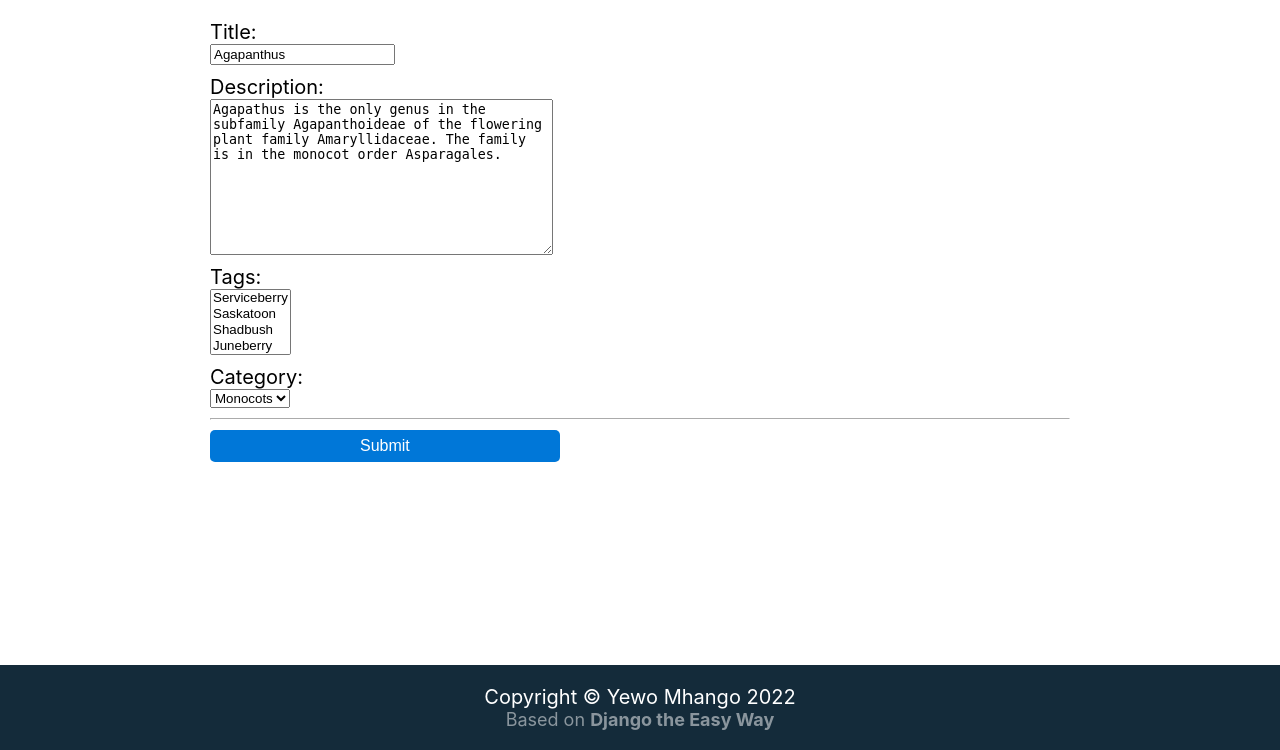
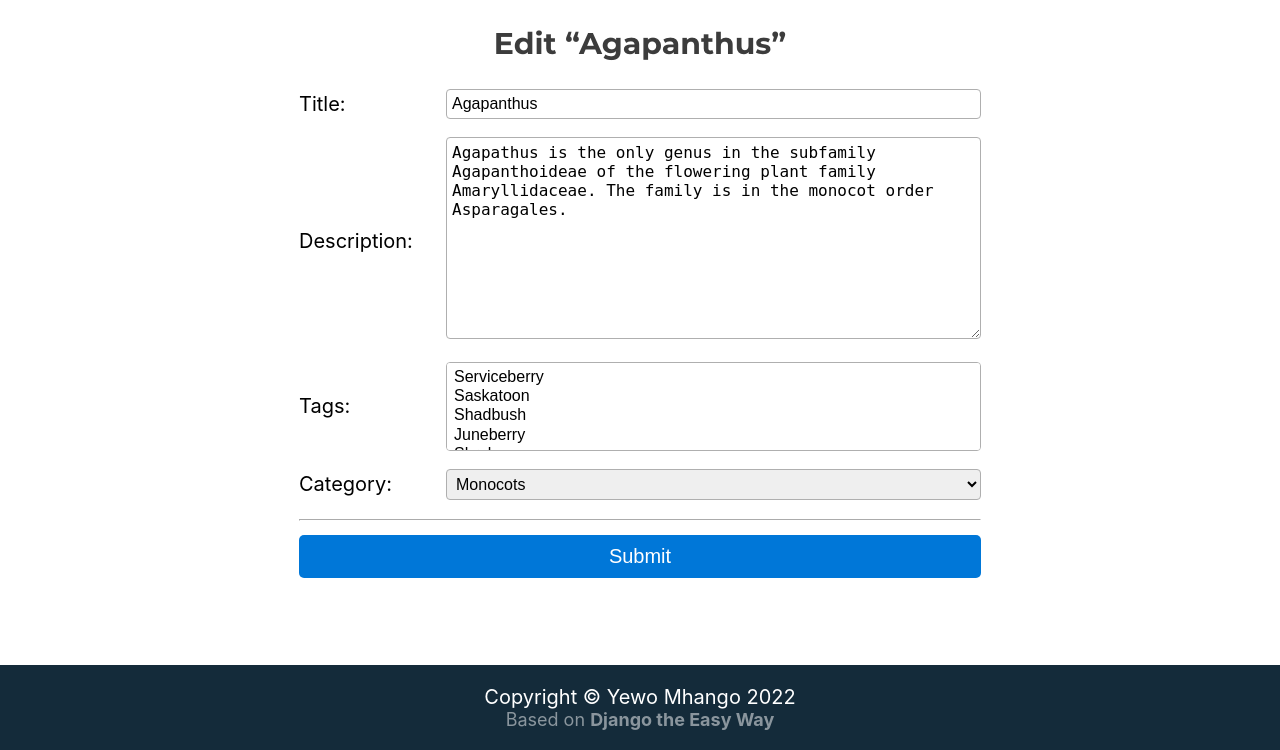
Before and after one commit to YewoMhango/learningDjango, a Django app: page /flower/edit/3/ in a window 1280 px wide. Shown: the part 50-800 px from the top of the page. Run offline with Django 4.2, Linux system fonts and the light colour scheme; data comes from the database, SQL or seed files in the repository.

Commit message:
Customized edit form further

```diff
--- a/base/static/base/css/site.css
+++ b/base/static/base/css/site.css
@@ -162,14 +162,56 @@ hr {
   font-weight: bold;
 }
 
-.edit-flower-form .form-control {
-  display: block;
-  margin-bottom: 10px;
+.edit-flower-form {
+  margin: auto;
+  width: fit-content;
+  min-width: 80%;
+}
+
+.edit-flower-form h2 {
+  text-align: center;
+  margin: 5px 0 15px 0;
+}
+
+.edit-flower-form table {
+  width: 100%;
+}
+
+.edit-flower-form td > * {
+  width: 100%;
+}
+
+.edit-flower-form td .form-control {
+  padding: 5px;
+  font-size: 1rem;
+  border-radius: 4px;
+  border: 1px rgb(175, 175, 175) solid;
+  margin: 5px 0;
+}
+
+.edit-flower-form td ul.errorlist {
+  margin: 0;
+  padding: 0;
+}
+
+.edit-flower-form td ul.errorlist li {
+  text-align: center;
+  color: rgb(155, 0, 0);
+  font-size: 14px;
+  font-weight: bold;
+  margin: 0 auto;
+  background-color: rgb(255, 173, 173);
+  box-shadow: 0 0 5px 5px rgb(255, 173, 173);
+  width: calc(100% - 13px);
+}
+
+.edit-flower-form td ul.errorlist li::marker {
+  color: transparent;
 }
 
 .edit-flower-form button[type="submit"] {
-  padding: 7px 150px;
-  font-size: 1rem;
+  padding: 10px 150px;
+  font-size: 1em;
   background-color: rgb(0, 119, 216);
   color: white;
   border: none;
--- a/myapp/templates/myapp/edit.html
+++ b/myapp/templates/myapp/edit.html
@@ -1,11 +1,57 @@
 {% extends 'base/base.html' %} {% block content %}
-<title>Add a Flower</title>
+<title>{{ page_title }}</title>
 <form class="edit-flower-form" action="" method="post">
+  <h2>{{ page_title }}</h2>
   {% csrf_token %}
   <div>
-    {{ form }}
-    <hr />
-    <button type="submit">Submit</button>
+    {{ form.non_field_errors }}
+    <table>
+      <tr>
+        <td></td>
+        <td>{{ form.title.errors }}</td>
+      </tr>
+      <tr>
+        <td>{{ form.title.label_tag }}</td>
+        <td>{{ form.title }}</td>
+      </tr>
+
+      <tr>
+        <td></td>
+        <td>{{ form.description.errors }}</td>
+      </tr>
+      <tr>
+        <td>{{ form.description.label_tag }}</td>
+        <td>{{ form.description }}</td>
+      </tr>
+
+      <tr>
+        <td></td>
+        <td>{{ form.tags.errors }}</td>
+      </tr>
+      <tr>
+        <td>{{ form.tags.label_tag }}</td>
+        <td>{{ form.tags }}</td>
+      </tr>
+
+      <tr>
+        <td></td>
+        <td>{{ form.category.errors }}</td>
+      </tr>
+      <tr>
+        <td>{{ form.category.label_tag }}</td>
+        <td>{{ form.category }}</td>
+      </tr>
+      <tr>
+        <td colspan="2">
+          <hr />
+        </td>
+      </tr>
+      <tr>
+        <td colspan="2">
+          <button type="submit">Submit</button>
+        </td>
+      </tr>
+    </table>
   </div>
 </form>
 {% endblock %}
--- a/myapp/views.py
+++ b/myapp/views.py
@@ -27,7 +27,7 @@ def detail(request: HttpRequest, slug=None):
 def tags(request: HttpRequest, slug=None):
     flowers = Flower.objects.filter(tags__slug=slug)
 
-    return render(request, 'myapp/index.html', {'flowers': flowers, 'page_title': 'Flowers tagged with "' + slug + '"'})
+    return render(request, 'myapp/index.html', {'flowers': flowers, 'page_title': 'Flowers tagged with “' + slug + '”'})
 
 
 def add(request: HttpRequest):
@@ -39,7 +39,7 @@ def add(request: HttpRequest):
     else:
         form = FlowerEditForm()
 
-    return render(request, "myapp/edit.html", {'form': form})
+    return render(request, "myapp/edit.html", {'form': form, 'page_title': 'Add a flower'})
 
 
 def edit(request: HttpRequest, pk: int = None):
@@ -52,4 +52,4 @@ def edit(request: HttpRequest, pk: int = None):
     else:
         form = FlowerEditForm(instance=flower)
 
-    return render(request, 'myapp/edit.html', {'form': form})
+    return render(request, 'myapp/edit.html', {'form': form, 'page_title': 'Edit “' + flower.title + '”'})
```
